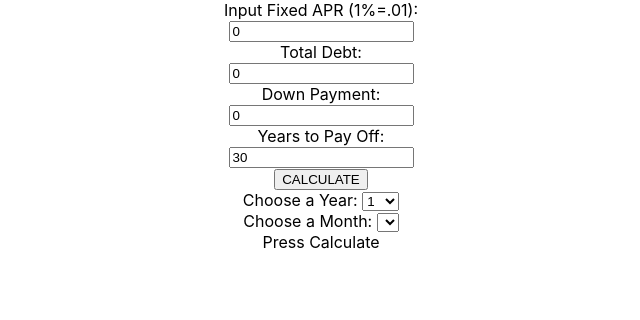
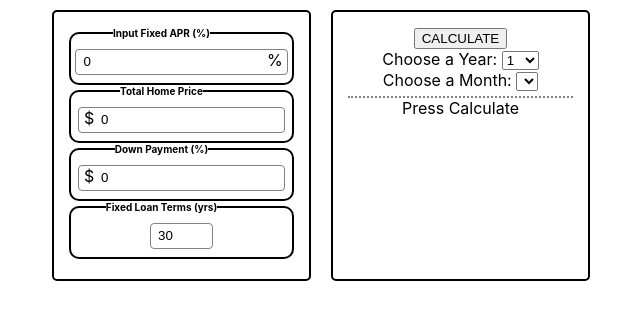
Before and after one commit to ChrisKurz098/MORCAL-REACT, a React (Create React App) app: page / in a window 1280 px wide. Shown: the top 320 px of the page, without its empty margins (319-959 px from the left). Built offline with nearby package versions, Linux system fonts and the light colour scheme.

Commit message:
Added some basic stylings

```diff
--- a/src/App.css
+++ b/src/App.css
@@ -1,32 +1,66 @@
 .App {
   text-align: center;
-}
-
-.App-logo {
-  height: 40vmin;
-  pointer-events: none;
-}
-
-@media (prefers-reduced-motion: no-preference) {
-  .App-logo {
-    animation: App-logo-spin infinite 20s linear;
-  }
-}
-
-.App-header {
-  background-color: #282c34;
-  min-height: 100vh;
   display: flex;
-  flex-direction: column;
-  align-items: center;
+  flex-wrap: wrap;
   justify-content: center;
-  font-size: calc(10px + 2vmin);
-  color: white;
 }
 
 .App-link {
   color: #61dafb;
 }
+/*  Main CSS */
+#inputDiv, #resultsDiv{
+  margin: 10px;
+  padding: 15px;
+  border: 2px solid black;
+  border-radius: 5px;
+  width: 225px;
+  min-width: 200px;
+  text-align: justify;
+}
+#resultsDiv{
+  text-align: center;
+}
+
+.inputContainer{
+   border: 2px solid black;
+   border-radius: 10px;
+   margin: 5px 0px;
+   padding: 3px;
+   text-align: center;
+}
+.inputLabel{
+  background-color: white;
+  font-weight: bold;
+  position: relative;
+  font-size:10px;
+  top: -16px;
+  left: -20px;
+}
+
+input{
+ border: none;
+ margin: 3px 0px;
+}
+input:focus{
+ outline: none;
+
+}
+span{
+  position: relative;
+  top: -7px;
+  border: 1px solid grey;
+  border-radius: 4px;
+  padding: 0px 4px 4px 5px;
+}
+
+#resultsDisplayDiv{
+  white-space: pre-line;
+  text-align: justify;
+  margin-top: 5px;
+  border-top: 2px dotted grey;
+}
+
 
 @keyframes App-logo-spin {
   from {
--- a/src/components/Input/index.js
+++ b/src/components/Input/index.js
@@ -1,27 +1,35 @@
-import {useState} from "react";
-const Input = ({inputState, setInputState}) => {
+import { useState } from "react";
+const Input = ({ inputState, setInputState }) => {
 
-   const updateInputs = (event) => {
-    setInputState(old =>  ({...old, [event.target.id]: parseFloat(event.target.value)}));
-   };
+    const updateInputs = (event) => {
+        setInputState(old => ({ ...old, [event.target.id]: parseFloat(event.target.value) }));
+    };
 
     return (
         <div id="inputDiv">
-            <label htmlFor={"apr"}>Input Fixed APR (1%=.01): </label>
-            <br/>
-            <input type={"number"} id="apr" step={".0001"} defaultValue={inputState.apr} onChange={updateInputs}/>
-            <br/>
-            <label htmlFor={"debt"}>Total Debt: </label>
-            <br/>
-            <input type={"number"} id="debt" defaultValue={inputState.debt} onChange={updateInputs}/>
-            <br/>
-            <label htmlFor={"down"}>Down Payment: </label>
-            <br/>
-            <input type={"number"} id="down" defaultValue={inputState.down} onChange={updateInputs}/>
-            <br/>
-            <label htmlFor={"years"}>Years to Pay Off: </label>
-            <br/>
-            <input type={"number"} id="years" defaultValue={inputState.years} onChange={updateInputs}/>
+            <div className="inputContainer">
+                <label className="inputLabel" htmlFor={"apr"}>Input Fixed APR (%) </label>
+                <br />
+               <span><input type={"number"} id="apr" step={".01"} defaultValue={inputState.apr} onChange={updateInputs} /> %</span>
+            </div>
+
+            <div className="inputContainer">
+                <label className="inputLabel" htmlFor={"debt"}>Total Home Price </label>
+                <br />
+                <span>$ <input type={"number"} id="debt" defaultValue={inputState.debt} onChange={updateInputs} /></span>
+            </div>
+
+            <div className="inputContainer">
+                <label className="inputLabel" htmlFor={"down"}>Down Payment (%) </label>
+                <br />
+                <span>$ <input type={"number"} id="down" step={".1"} defaultValue={inputState.down} onChange={updateInputs} /></span>
+            </div>
+
+            <div className="inputContainer">
+                <label className="inputLabel" htmlFor={"years"}>Fixed Loan Terms (yrs) </label>
+                <br />
+                <span><input type={"number"} id="years" max={30} min={1} defaultValue={inputState.years} onChange={updateInputs} /></span>
+            </div>
         </div>
     )
 }
--- a/src/components/Results/ResultsDisplay/index.js
+++ b/src/components/Results/ResultsDisplay/index.js
@@ -4,10 +4,10 @@ const ResultsDisplay = ({ selectState, results }) => {
         year--;
         month--;
         return (
-            <div id="resultsDisplayDiv" style={{"whiteSpace": "pre-line"}} >
+            <div id="resultsDisplayDiv"  >
                 {
-                    `
-Total Payment: $${results[year][month].totalPayment}
+
+`Total Payment: $${results[year][month].totalPayment}
 Year: ${results[year][month].year}
 Month: ${results[year][month].month}
 Intrest: $${results[year][month].intrest}
@@ -20,7 +20,7 @@ Grand Total: $${results[year][month].grandTotal}
             </div>
         )
     };
-    return (<>Press Calculate</>)
+    return (<div id="resultsDisplayDiv" style={{textAlign: "center"}} >Press Calculate</div>)
 }
 
 export default ResultsDisplay;
--- a/src/components/Results/index.js
+++ b/src/components/Results/index.js
@@ -14,7 +14,9 @@ const Results = ({ inputState }) => {
         let newResults = Array.from({ length: inputState.years }, (__, i) => ([]));
 
         let { apr, debt, down, years } = inputState;
-        let remainingDebt = debt-down;
+        apr = apr/100;
+        down= down/100;
+        let remainingDebt = debt-(debt*down);
 
         const months = years * 12; //total number of months
         let totalInit = down;
@@ -77,7 +79,6 @@ const Results = ({ inputState }) => {
             <select name="Month" id="chMonth" onChange={handleSelection}>
                 {results[selectState.year - 1].map((e, i) => (<option key={i} value={i + 1}>{i + 1} </option>))};
             </select>
-            <br/>
          <ResultsDisplay selectState = {selectState} results = {results}/>
         </div>
     )
```
